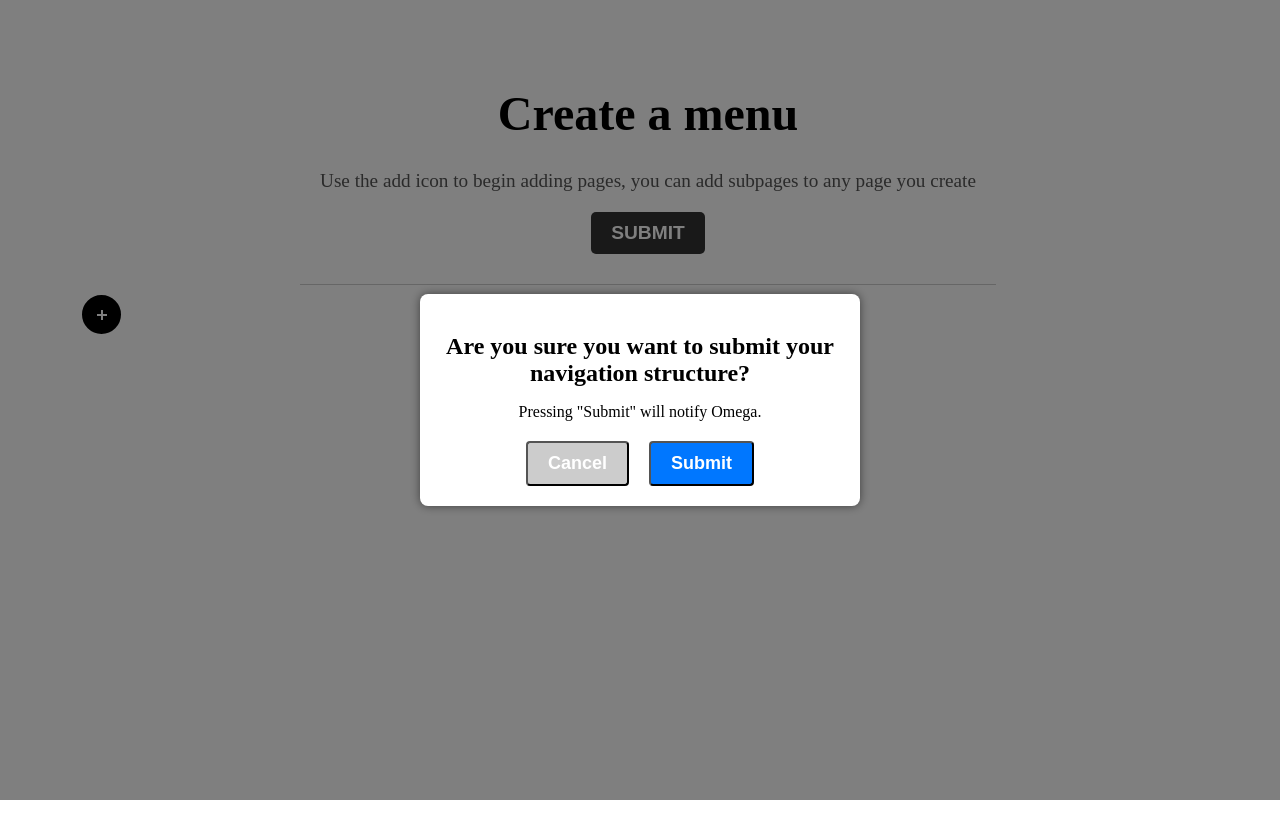
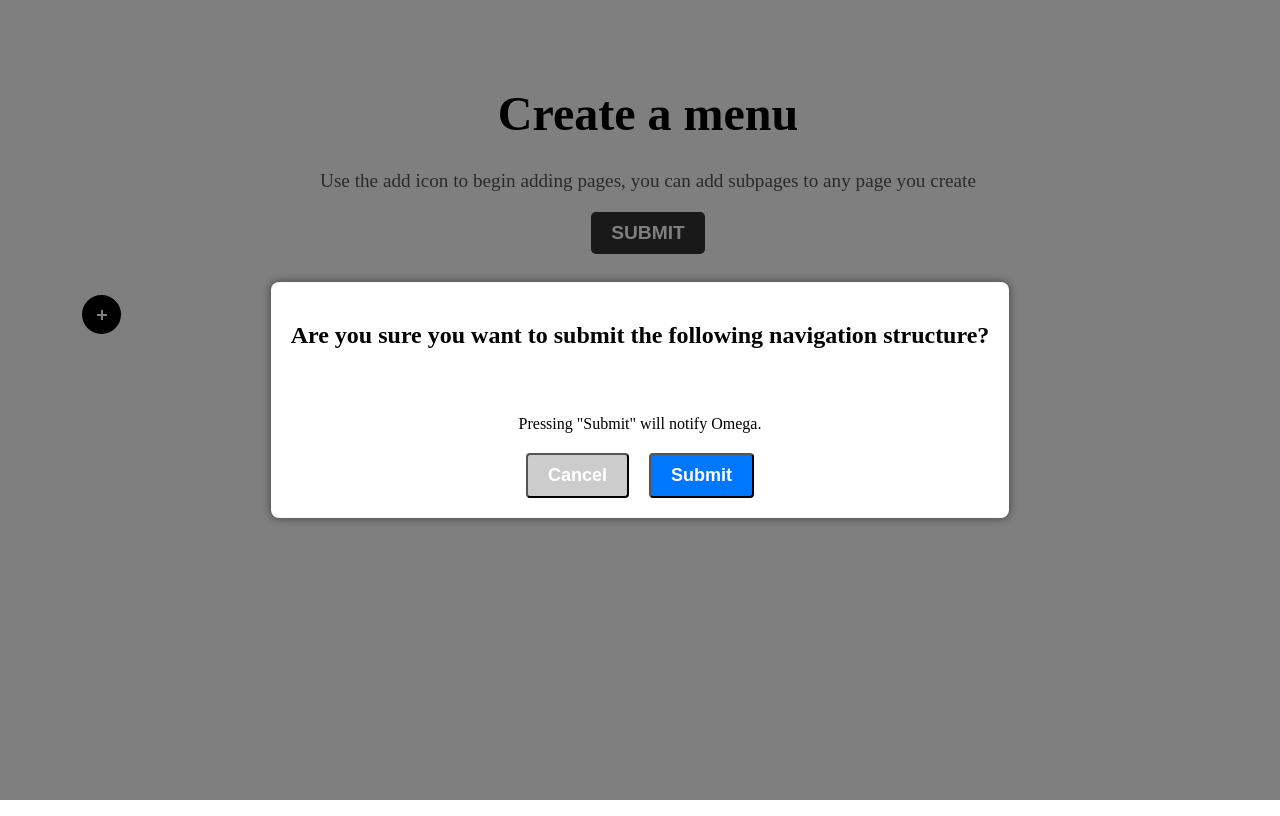
Before and after one commit to rbenci/omega-customize-menu, a React (Create React App) app: page / in a window 1280 px wide. Both pictures are taken after a click on the button "SUBMIT". Built offline with nearby package versions, Linux system fonts and the light colour scheme.

Commit message:
made heirarchy in popup.
createHeirarchy is the html we will send to omega by email

```diff
--- a/src/App.js
+++ b/src/App.js
@@ -1,7 +1,7 @@
 /** @format */
 
 import './styles/App.css';
-import { Navbar } from './components/Navbar';
+import { deleteNestedItems, Navbar } from './components/Navbar';
 import { createContext, useState } from 'react';
 import Popup from 'reactjs-popup';
 export const PageContext = createContext();
@@ -10,6 +10,36 @@ function App() {
 	const [pageStructure, setPageStructure] = useState({});
 	const [showPopup, setShowPopup] = useState(false);
 	const [submitted, setSubmitted] = useState(false);
+	const [mainPages, setMainPages] = useState([]);
+
+	function createHierarchy(obj, rootKeys) {
+		let hierarchy = '';
+		rootKeys.forEach((rootKey) => {
+			hierarchy += `<ul class="level-1" style="display:inline-block">${createNode(
+				obj,
+				rootKey,
+				1
+			)}</ul>`;
+		});
+		return hierarchy;
+	}
+
+	function createNode(obj, key, level) {
+		let node = '';
+		const indent = 30 * level;
+		node += `<li class="level-item" style="margin-left:${indent}px">${
+			key.split('-')[0]
+		}`;
+		if (obj[key]) {
+			node += '<ul>';
+			obj[key].forEach((subKey) => {
+				node += createNode(obj, subKey, level + 1);
+			});
+			node += '</ul>';
+		}
+		node += '</li>';
+		return node;
+	}
 
 	const handleCancelPopup = () => {
 		setShowPopup(false);
@@ -18,6 +48,8 @@ function App() {
 	const handleSubmit = () => {
 		setShowPopup(false);
 		setSubmitted(true);
+		deleteNestedItems(mainPages);
+		setMainPages([]);
 		//add functionality to send structure in an email
 	};
 
@@ -46,13 +78,20 @@ function App() {
 					</button>
 				</header>
 
-				<Navbar />
+				<Navbar mainPages={mainPages} setMainPages={setMainPages} />
 				<Popup open={showPopup}>
 					<div className="popupContainer">
 						<div className="popupContent">
 							<h2 className="popupTitle">
-								Are you sure you want to submit your navigation structure?
+								Are you sure you want to submit the following navigation
+								structure?
 							</h2>
+							<div
+								className="hierarchy"
+								dangerouslySetInnerHTML={{
+									__html: createHierarchy(pageStructure, mainPages),
+								}}
+							></div>
 							<p className="popupMessage">
 								Pressing "Submit" will notify Omega.
 							</p>
--- a/src/components/Navbar.js
+++ b/src/components/Navbar.js
@@ -27,12 +27,11 @@ export function deleteNestedItems(obj, rootKey) {
 		// Recursively delete all references to the keys under the key being referenced
 		nestedKeys.forEach((key) => deleteNestedItems(newObj, key));
 	}
-	console.log(newObj);
 	return newObj;
 }
 
-export const Navbar = () => {
-	const [mainPages, setMainPages] = useState([]);
+export const Navbar = ({mainPages, setMainPages}) => {
+
 	const ctx = useContext(PageContext);
 
 	const deleteMainPage = (pageName) => {
@@ -40,7 +39,7 @@ export const Navbar = () => {
 		setMainPages(updatedPages);
 
 		const newStruct = deleteNestedItems(ctx.pageStructure, pageName);
-
+		console.log(newStruct);
 		ctx.setPageStructure(newStruct);
 	};
 
--- a/src/styles/App.css
+++ b/src/styles/App.css
@@ -28,8 +28,10 @@
 	border-radius: 8px;
 	box-shadow: 0 0 10px rgba(0, 0, 0, 0.5);
 	padding: 20px;
-	max-width: 400px;
 	text-align: center;
+	display: flex;
+	flex-direction: column;
+	align-items: center;
 }
 
 .popupTitle {
@@ -65,7 +67,6 @@
 	background-color: #0077ff;
 	color: #ffffff;
 }
-
 
 .header {
 	display: flex;
@@ -109,6 +110,28 @@
 	cursor: pointer;
 	background-color: #444;
 }
+.hierarchy {
+	padding: 20px;
+	display: flex;
+	align-items: flex-start;
+	justify-content: center;
+	flex: 1;
+}
+
+ul {
+	padding: 0;
+	margin: 0;
+	display: flex;
+	flex-direction: column;
+}
+
+.level-item {
+	margin-top: 10px;
+	list-style: none;
+	font-size: 18px;
+	font-weight: bold;
+	align-self: center;
+}
 
 @media only screen and (max-width: 768px) {
 	.header h1 {
```
Lines whose indentation alone changed are shown as unchanged.
